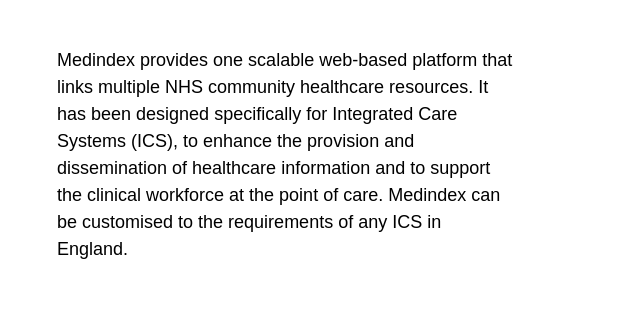
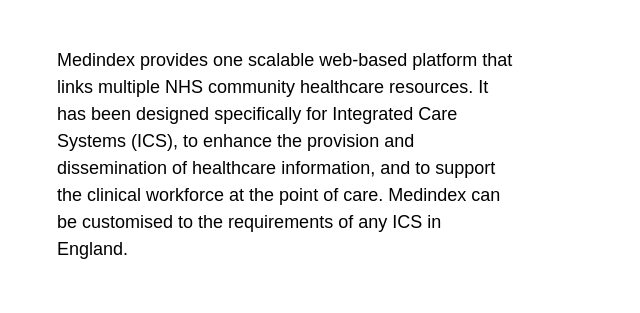
Before and after one commit to medindex-ltd/www-info-site, a website: page src/index.html in a window 1280 px wide. Shown: the part 755-1068 px from the top of the page, 608-1248 px from the left. Drawn offline with nearby package versions, Linux system fonts and the light colour scheme; files that its build step writes are made by us from their sources; files whose address does not match are found by name.

Commit message:
chore: minor typo

```diff
--- a/src/index.html
+++ b/src/index.html
@@ -66,7 +66,7 @@
               Medindex provides one scalable web-based platform that links
               multiple NHS community healthcare resources. It has been designed
               specifically for Integrated Care Systems (ICS), to enhance the
-              provision and dissemination of healthcare information and to
+              provision and dissemination of healthcare information, and to
               support the clinical workforce at the point of care. Medindex can
               be customised to the requirements of any ICS in England.
             </p>
```
